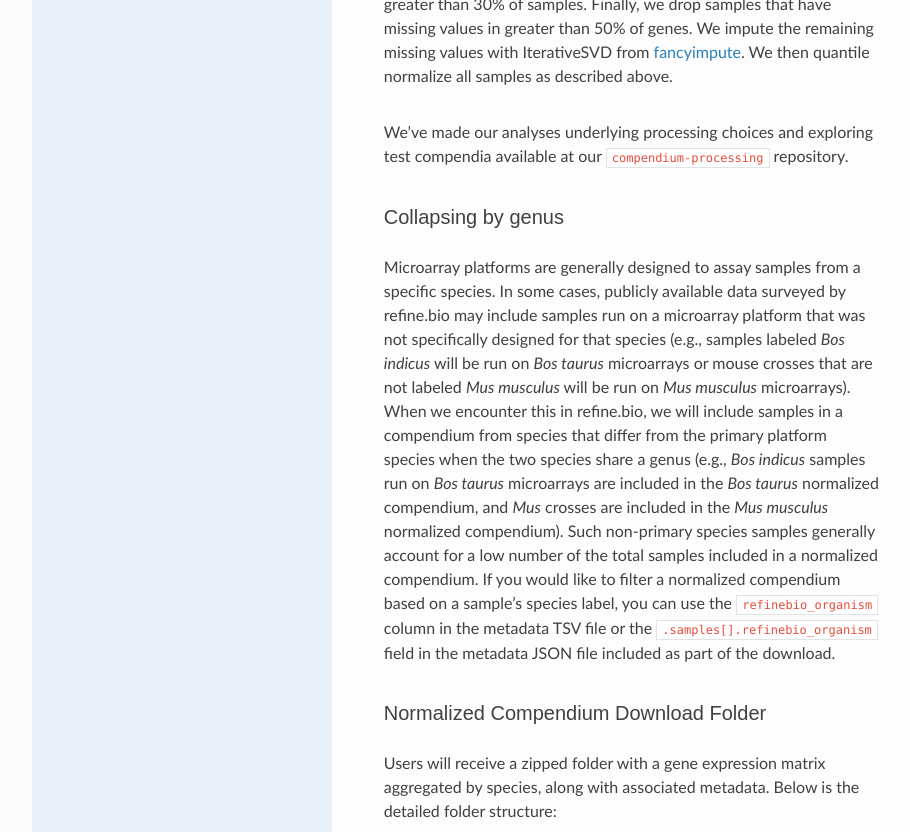
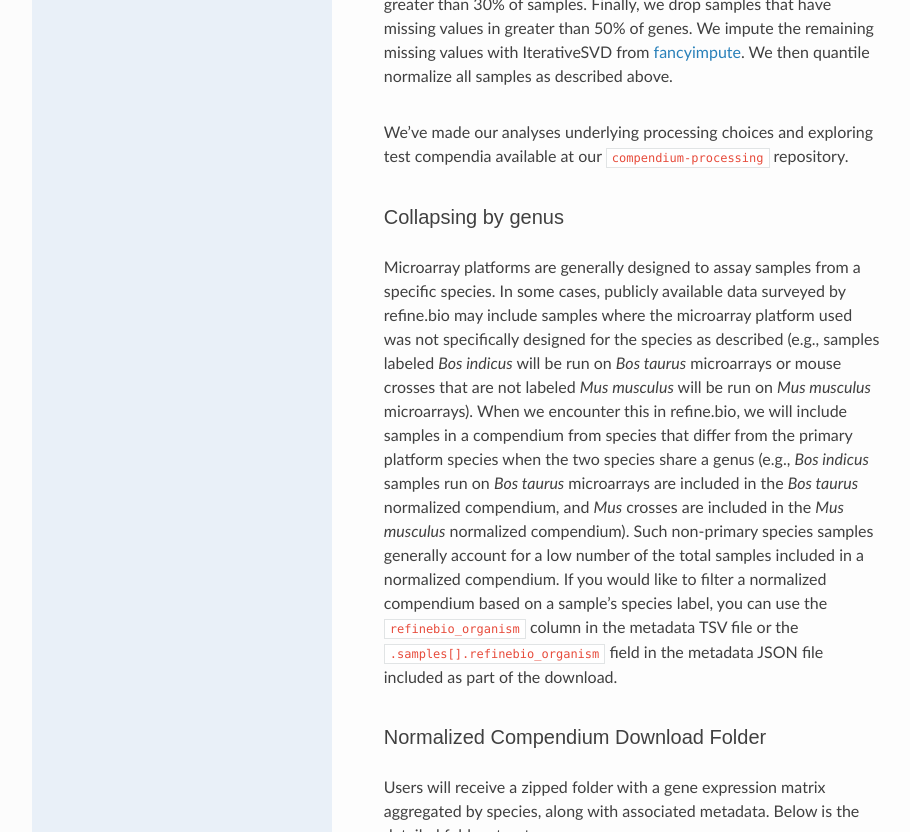
Before and after one commit to AlexsLemonade/refinebio-docs, a Sphinx documentation site: the page built from docs/main_text.md, in a window 1280 px wide and 900 px high, scrolled down 21796 px, cut to the strip 0-832 px from the top of the window. Shown: the whole strip, without its empty margins (158-1068 px from the left). Built offline with Sphinx 7.4.7 and the Read the Docs theme 2.0.0, drawn with Linux system fonts in a browser that asks for light colours.

Commit message:
Update docs/main_text.md
Co-Authored-By: jashapiro <josh.shapiro@ccdatalab.org>

```diff
--- a/docs/main_text.md
+++ b/docs/main_text.md
@@ -440,7 +440,7 @@ We've made our analyses underlying processing choices and exploring test compend
 ### Collapsing by genus
 
 Microarray platforms are generally designed to assay samples from a specific species.
-In some cases, publicly available data surveyed by refine.bio may include samples run on a microarray platform that was not specifically designed for that species (e.g., samples labeled _Bos indicus_ will be run on _Bos taurus_ microarrays or mouse crosses that are not labeled _Mus musculus_ will be run on _Mus musculus_ microarrays).
+In some cases, publicly available data surveyed by refine.bio may include samples where the microarray platform used was not specifically designed for the species as described (e.g., samples labeled _Bos indicus_ will be run on _Bos taurus_ microarrays or mouse crosses that are not labeled _Mus musculus_ will be run on _Mus musculus_ microarrays).
 When we encounter this in refine.bio, we will include samples in a compendium from species that differ from the primary platform species when the two species share a genus (e.g., _Bos indicus_ samples run on _Bos taurus_ microarrays are included in the _Bos taurus_ normalized compendium, and _Mus_ crosses are included in the _Mus musculus_ normalized compendium).
 Such non-primary species samples generally account for a low number of the total samples included in a normalized compendium.
 If you would like to filter a normalized compendium based on a sample's species label, you can use the `refinebio_organism` column in the metadata TSV file or the `.samples[].refinebio_organism` field in the metadata JSON file included as part of the download.
```
